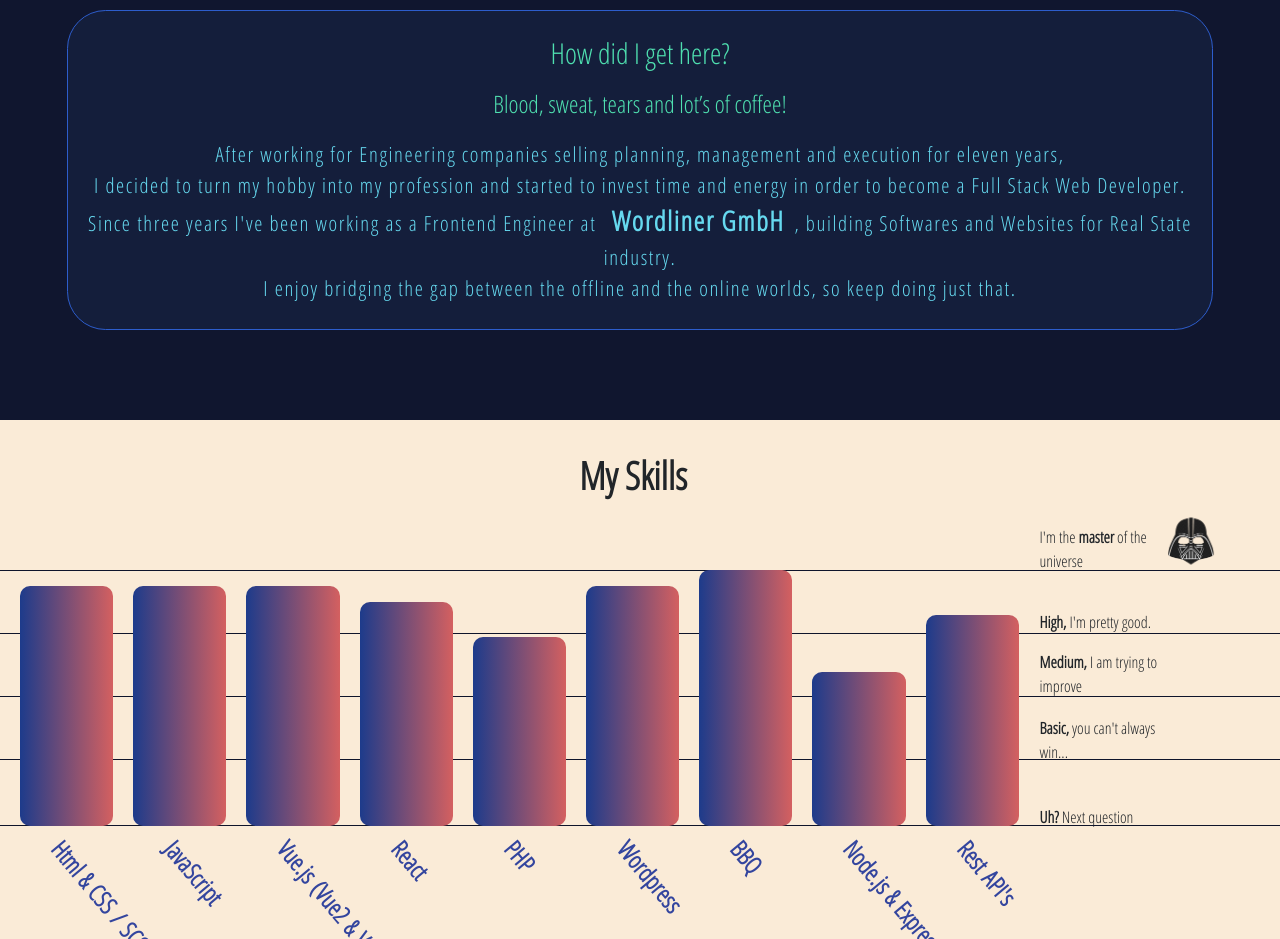
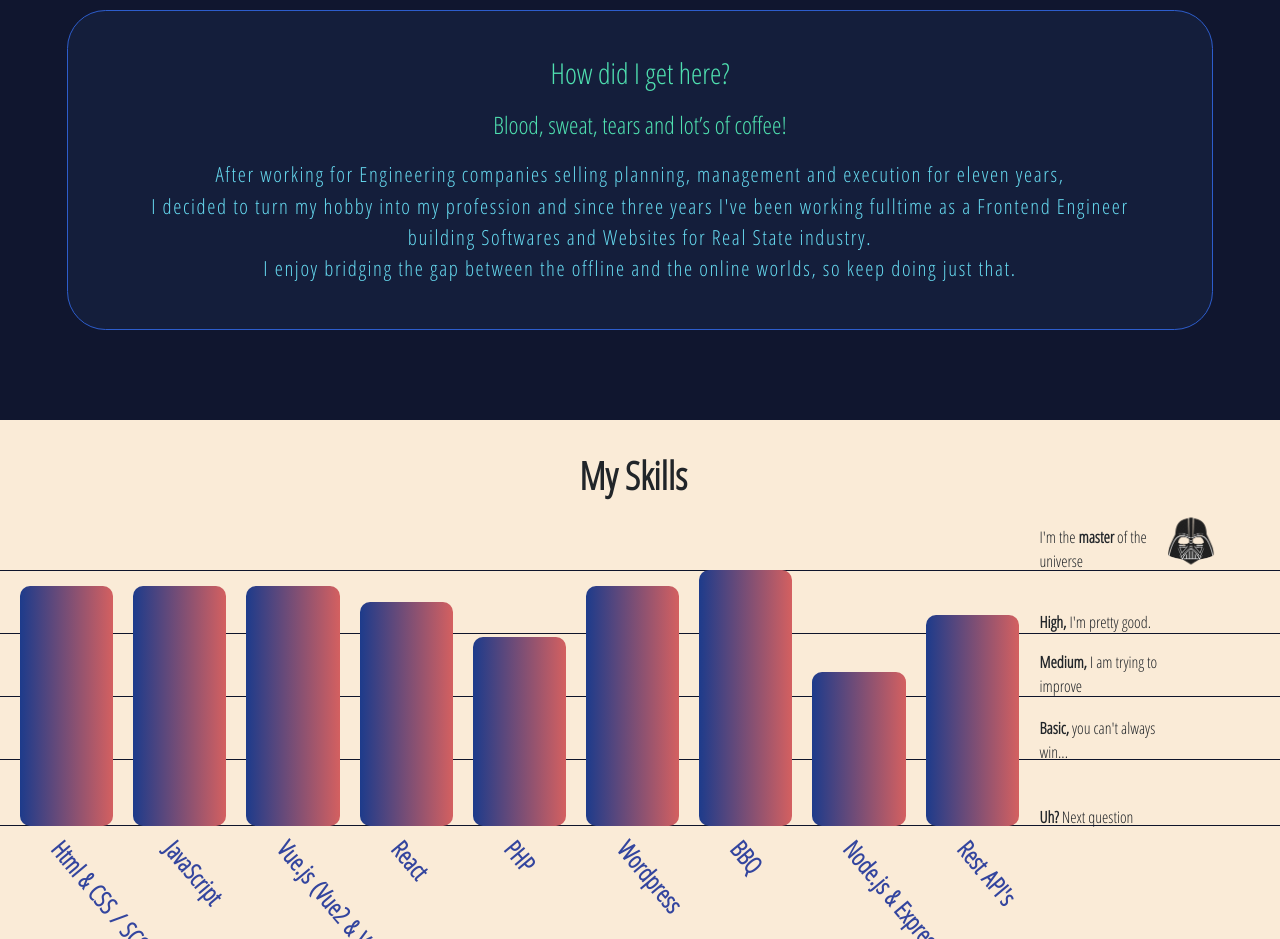
Before and after one commit to AJEdelmann/Portfolio, a React (Create React App) app: page / in a window 1280 px wide. Shown: the part 1100-2039 px from the top of the page. Built offline with nearby package versions, Linux system fonts and the light colour scheme.

Commit message:
improved aboutMe

```diff
--- a/src/components/AboutMe.js
+++ b/src/components/AboutMe.js
@@ -20,8 +20,7 @@
         <div className="myAboutH4">
           After working for Engineering companies selling planning, management
           and execution for eleven years, <br />I decided to turn my hobby into
-          my profession and started to invest time and energy in order to become
-          a Full Stack Web Developer. <br />Since three years I've been working as a Frontend Engineer at <a href="https://wordliner.com/team/" target="_blank">Wordliner GmbH</a>, building Softwares and Websites for Real State industry.<br />I enjoy bridging the gap between the
+          my profession and since three years I've been working fulltime as a Frontend Engineer<br />building Softwares and Websites for Real State industry.<br />I enjoy bridging the gap between the
           offline and the online worlds, so keep doing just that.
         </div>
       </div>
```
